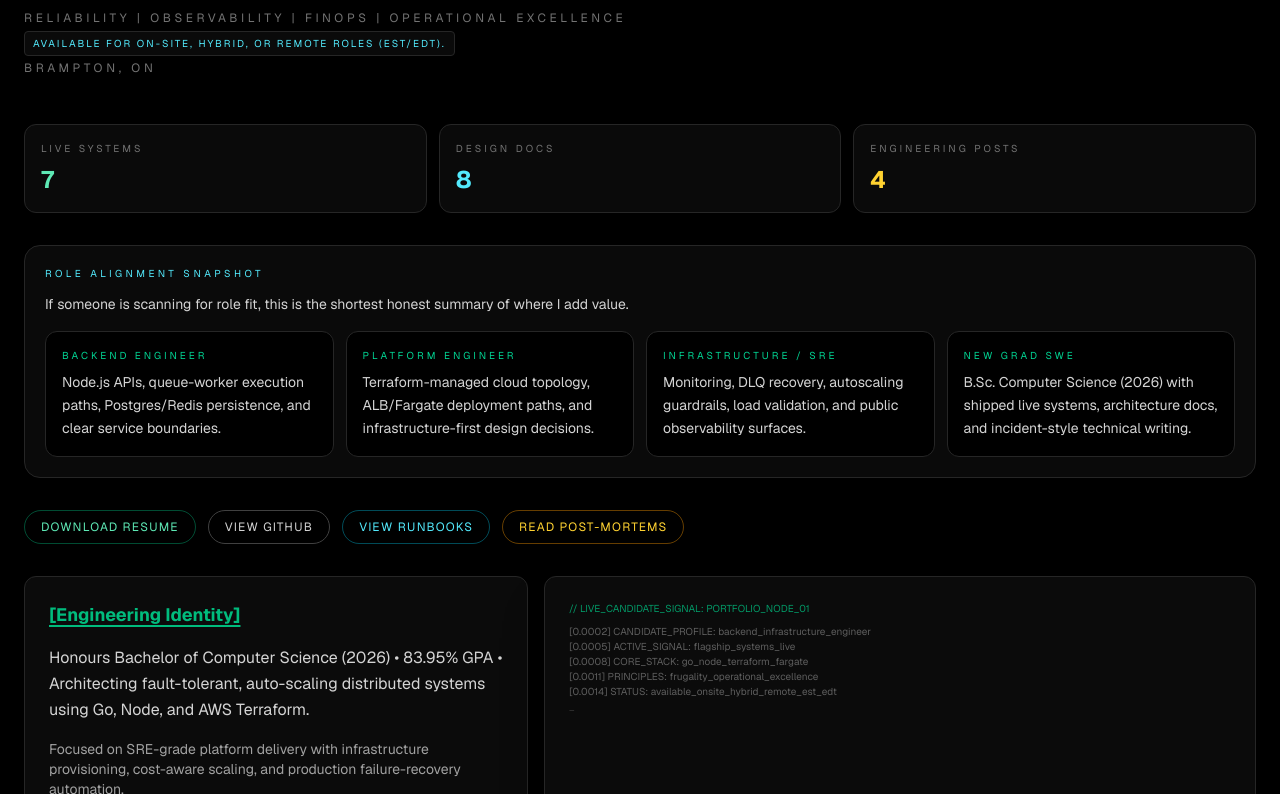
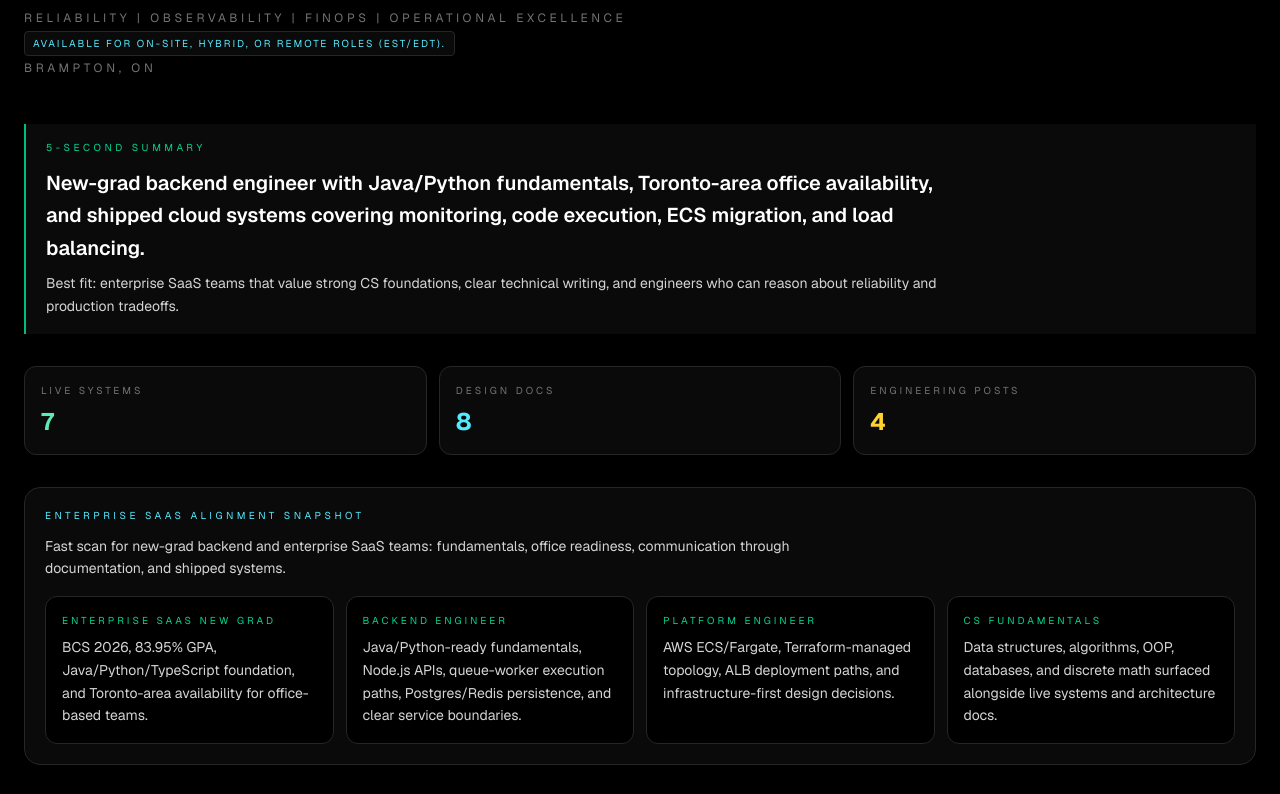
Before and after one commit to MohammedVep/mohammed-portfolio, a Next.js app: page / in a window 1280 px wide. Shown: the part 306-1100 px from the top of the page. Built offline with nearby package versions, Linux system fonts and the light colour scheme.

Commit message:
Strengthen Veeva new grad screening signals

```diff
--- a/components/sections/contact/Contact.tsx
+++ b/components/sections/contact/Contact.tsx
@@ -45,6 +45,7 @@ export default function Contact() {
           <p className="mx-auto mb-10 max-w-2xl text-center text-neutral-400">
             I am actively seeking full-time New Grad Software Engineer roles (2026).
             I have shipped public, production-style projects with live demos and source code.
+            I am based in Brampton and available for Toronto-area on-site or hybrid office schedules.
             The fastest way to reach me is by email.
           </p>
 
--- a/components/sections/education/Education.tsx
+++ b/components/sections/education/Education.tsx
@@ -36,6 +36,23 @@ export default function Education() {
                   </div>
                 )}
               </div>
+              {edu.coursework?.length ? (
+                <div className="mt-5">
+                  <p className="mb-2 text-[10px] uppercase tracking-[0.3em] text-neutral-500">
+                    Relevant Coursework
+                  </p>
+                  <div className="flex flex-wrap gap-2">
+                    {edu.coursework.map((course) => (
+                      <span
+                        key={`${edu.institution}-${course}`}
+                        className="rounded border border-neutral-700 bg-black px-2 py-1 text-[10px] text-neutral-300"
+                      >
+                        {course}
+                      </span>
+                    ))}
+                  </div>
+                </div>
+              ) : null}
             </MotionDiv>
           ))}
         </div>
--- a/components/sections/hero/Hero.tsx
+++ b/components/sections/hero/Hero.tsx
@@ -12,20 +12,22 @@ export default function Hero() {
   const blogPostCount = blogPostsSorted.length;
   const roleSummaryCards = [
     {
+      title: "Enterprise SaaS New Grad",
+      detail:
+        "BCS 2026, 83.95% GPA, Java/Python/TypeScript foundation, and Toronto-area availability for office-based teams.",
+    },
+    {
       title: "Backend Engineer",
-      detail: "Node.js APIs, queue-worker execution paths, Postgres/Redis persistence, and clear service boundaries.",
+      detail: "Java/Python-ready fundamentals, Node.js APIs, queue-worker execution paths, Postgres/Redis persistence, and clear service boundaries.",
     },
     {
       title: "Platform Engineer",
-      detail: "Terraform-managed cloud topology, ALB/Fargate deployment paths, and infrastructure-first design decisions.",
+      detail: "AWS ECS/Fargate, Terraform-managed topology, ALB deployment paths, and infrastructure-first design decisions.",
     },
     {
-      title: "Infrastructure / SRE",
-      detail: "Monitoring, DLQ recovery, autoscaling guardrails, load validation, and public observability surfaces.",
-    },
-    {
-      title: "New Grad SWE",
-      detail: "B.Sc. Computer Science (2026) with shipped live systems, architecture docs, and incident-style technical writing.",
+      title: "CS Fundamentals",
+      detail:
+        "Data structures, algorithms, OOP, databases, and discrete math surfaced alongside live systems and architecture docs.",
     },
   ];
 
@@ -131,6 +133,19 @@ export default function Hero() {
         <p className="mb-12 font-mono text-xs uppercase tracking-[0.3em] text-neutral-500">
           {profileData.location}
         </p>
+        <div className="mb-8 border-l-2 border-emerald-500 bg-neutral-950 px-5 py-4">
+          <p className="font-mono text-[10px] uppercase tracking-[0.35em] text-emerald-400">
+            5-Second Summary
+          </p>
+          <p className="mt-3 max-w-4xl text-lg font-semibold leading-relaxed text-white md:text-xl">
+            New-grad backend engineer with Java/Python fundamentals, Toronto-area office availability,
+            and shipped cloud systems covering monitoring, code execution, ECS migration, and load balancing.
+          </p>
+          <p className="mt-2 max-w-4xl text-sm leading-relaxed text-neutral-300">
+            Best fit: enterprise SaaS teams that value strong CS foundations, clear technical writing,
+            and engineers who can reason about reliability and production tradeoffs.
+          </p>
+        </div>
         <div className="mb-8 grid gap-3 sm:grid-cols-3">
           <div className="rounded-xl border border-neutral-800 bg-neutral-950 p-4 font-mono">
             <p className="text-[10px] uppercase tracking-[0.3em] text-neutral-500">Live Systems</p>
@@ -147,10 +162,11 @@ export default function Hero() {
         </div>
         <div className="mb-8 rounded-2xl border border-neutral-800 bg-neutral-950 p-5">
           <p className="text-[10px] font-mono uppercase tracking-[0.35em] text-cyan-300">
-            Role Alignment Snapshot
+            Enterprise SaaS Alignment Snapshot
           </p>
           <p className="mt-3 max-w-3xl text-sm leading-relaxed text-neutral-300">
-            If someone is scanning for role fit, this is the shortest honest summary of where I add value.
+            Fast scan for new-grad backend and enterprise SaaS teams: fundamentals, office readiness,
+            communication through documentation, and shipped systems.
           </p>
           <div className="mt-4 grid gap-3 md:grid-cols-2 xl:grid-cols-4">
             {roleSummaryCards.map((card) => (
--- a/components/sections/skills/Skills.tsx
+++ b/components/sections/skills/Skills.tsx
@@ -6,12 +6,22 @@ const arsenal = [
   {
     group: "Languages & Runtime",
     items: [
+      { name: "Java", level: "STRONG", note: "Backend fundamentals and object-oriented systems design." },
+      { name: "Python", level: "STRONG", note: "Coding challenge preparation, scripting, and systems tooling support." },
+      { name: "TypeScript", level: "ACTIVE", note: "Type-safe backend and frontend platform development." },
+      { name: "Node.js", level: "ACTIVE", note: "Distributed API services, queue workers, and async processing." },
       { name: "Go", level: "ACTIVE", note: "Load balancing, concurrency control, and runtime profiling." },
-      { name: "Node.js", level: "ACTIVE", note: "Distributed API services, queue workers, and async processing." },
-      { name: "TypeScript", level: "ACTIVE", note: "Type-safe backend and frontend platform development." },
-      { name: "Python", level: "STRONG", note: "Scripting, logic implementation, and systems tooling support." },
-      { name: "Java", level: "STRONG", note: "Backend fundamentals and object-oriented systems design." },
       { name: "SQL", level: "ACTIVE", note: "Schema design, indexing, and query optimization." },
+    ],
+  },
+  {
+    group: "CS Fundamentals",
+    items: [
+      { name: "Data Structures", level: "STRONG", note: "Core interview preparation and project data-modeling decisions." },
+      { name: "Algorithms", level: "STRONG", note: "Routing visualizer, graph traversal, and complexity tradeoffs." },
+      { name: "OOP", level: "STRONG", note: "Java-backed design fundamentals and maintainable service boundaries." },
+      { name: "Databases", level: "ACTIVE", note: "SQL schemas, indexes, transactions, and persistence tradeoffs." },
+      { name: "Technical Writing", level: "ACTIVE", note: "Architecture docs, migration notes, and incident-style writeups." },
     ],
   },
   {
@@ -60,7 +70,7 @@ export default function Skills() {
               Systems_Stack_Map
             </p>
           </div>
-          <div className="grid gap-8 lg:grid-cols-4">
+          <div className="grid gap-8 md:grid-cols-2 xl:grid-cols-5">
             {arsenal.map((group, groupIndex) => (
               <MotionDiv
                 key={group.group}
--- a/content/education/index.ts
+++ b/content/education/index.ts
@@ -7,6 +7,13 @@ export const educationData: Education[] = [
     date: 'Expected Graduation: 2026',
     gpa: '83.95%',
     honours: true,
+    coursework: [
+      'Data Structures and Algorithms',
+      'Object-Oriented Programming',
+      'Database Systems',
+      'Discrete Mathematics',
+      'Web Application Development',
+    ],
   },
   {
     institution: 'George Brown College',
@@ -14,5 +21,6 @@ export const educationData: Education[] = [
     date: '2022 - 2023',
     gpa: '3.72/4.0',
     honours: true,
+    coursework: ['Java', 'Python', 'SQL', 'Software Design', 'Web Development'],
   },
 ];
--- a/content/projects/index.ts
+++ b/content/projects/index.ts
@@ -405,7 +405,6 @@ export const projectsData: PortfolioProject[] = [
       "Expanded metrics surface for clearer network decision tradeoffs.",
     ],
     liveUrl: "https://d1zwy02em6289x.cloudfront.net",
-    repoUrl: "https://github.com/MohammedVep/telecom-network-routing-visualizer",
     systemDesignUrl: "/system-design/telecom-network-visualizer",
   },
   {
--- a/lib/types/index.ts
+++ b/lib/types/index.ts
@@ -11,6 +11,7 @@ export interface Education {
   date: string;
   gpa: string;
   honours: boolean;
+  coursework?: string[];
 }
 
 export interface Project {
```
